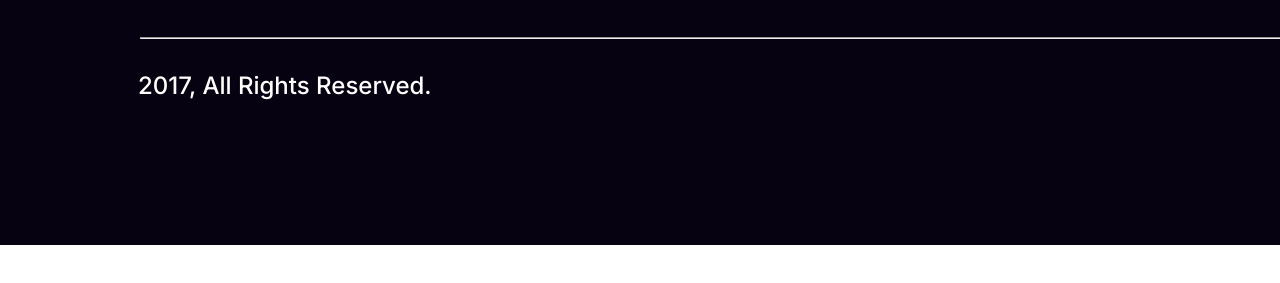
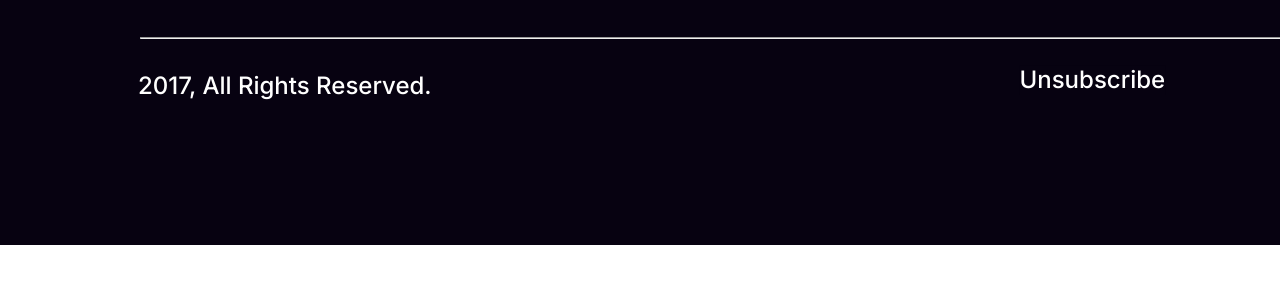
Before and after one commit to Mejbaul50/assignment1, a plain HTML site: page index.html in a window 1280 px wide. Shown: the part 7227-7510 px from the top of the page. Drawn offline with Linux system fonts and the light colour scheme.

Commit message:
edited unsubscribe

```diff
--- a/style.css
+++ b/style.css
@@ -575,6 +575,6 @@ margin-top: 20px;
     font-family: Inter;
     font-size: 24px;
     font-weight: 500;
-    transform: translate(890%,1480%);
+    transform: translate(700%,1480%);
 
 }
```
